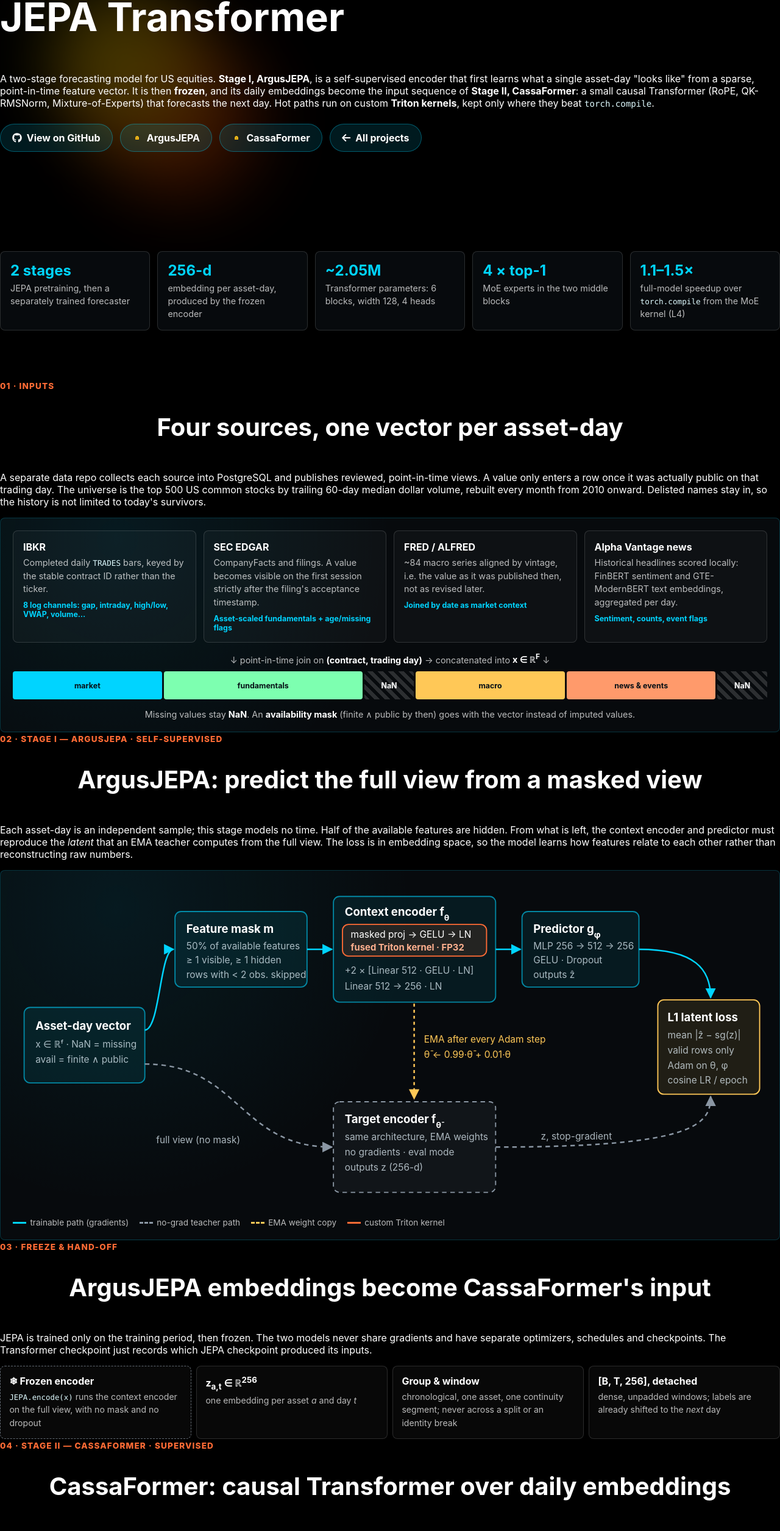
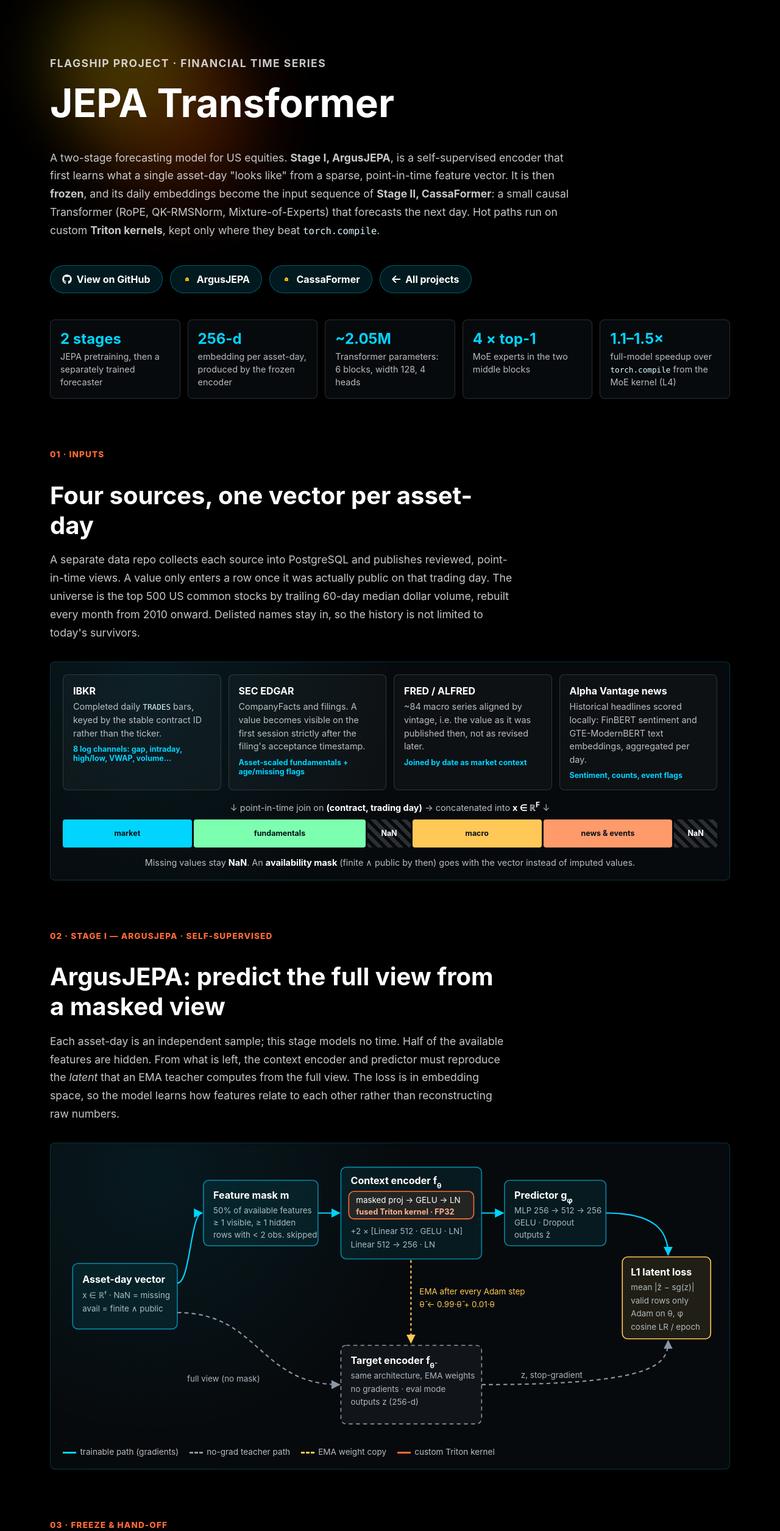
Before and after one commit to daMS2005/portfolio-website, a website built with Vite: page jepa-transformer.html in a window 1280 px wide. Shown: the part 100-2611 px from the top of the page at 61% size. Built offline with nearby package versions, Linux system fonts and the light colour scheme.

Commit message:
Make JEPA page self-contained after Notes page removal

```diff
--- a/jepa-transformer.html
+++ b/jepa-transformer.html
@@ -10,8 +10,14 @@
     <link rel="icon" href="/images/favicon.png" type="image/png">
     <style>
         .jt { --cyan: #00d4ff; --orange: #ff6b35; --gold: #ffc857; --muted: rgba(255,255,255,0.72); --line: rgba(255,255,255,0.14); --panel: rgba(9,12,16,0.86); }
-        .jt .notes-hero { min-height: 62vh; }
-        .jt .notes-hero h1 { font-size: clamp(2.3rem, 6vw, 4rem); }
+        .jt-page { max-width: 1180px; margin: 0 auto; padding: 8rem 2rem 4rem; box-sizing: border-box; }
+        .jt-hero { min-height: 62vh; display: flex; flex-direction: column; justify-content: center; max-width: 860px; }
+        .jt-hero h1 { font-size: clamp(2.3rem, 6vw, 4rem); line-height: 1.05; margin: 0 0 1.5rem; }
+        .jt-kicker { color: var(--cyan); font-weight: 700; letter-spacing: 0.08em; text-transform: uppercase; margin-bottom: 1rem; }
+        .jt-hero p, .jt-heading p { color: rgba(255,255,255,0.78); font-size: 1.1rem; line-height: 1.7; }
+        .jt-section { margin: 0 0 5rem; }
+        .jt-heading { max-width: 760px; margin-bottom: 2rem; }
+        .jt-heading h2 { text-align: left; margin-bottom: 0.75rem; }
         .jt-actions { display: flex; flex-wrap: wrap; gap: 0.75rem; margin-top: 1.5rem; }
         .jt-btn { display: inline-flex; align-items: center; gap: 0.5rem; padding: 0.75rem 1.2rem; border-radius: 999px; font-weight: 700; text-decoration: none; color: #fff; border: 1px solid rgba(0,212,255,0.35); background: rgba(0,212,255,0.12); transition: transform .2s, background .2s; }
         .jt-btn:hover { transform: translateY(-2px); background: rgba(255,69,0,0.22); border-color: rgba(255,69,0,0.4); }
@@ -58,7 +64,7 @@
         .jt-decision.k { border-left-color: var(--orange); }
         .jt code { font-family: ui-monospace, SFMono-Regular, Menlo, monospace; font-size: 0.88em; color: #dffbff; }
         @media (max-width: 768px) {
-            .jt.notes-page { padding: 7rem 16px 3rem; }
+            .jt-page { padding: 7rem 16px 3rem; }
             .jt-vector div { font-size: 0.65rem; }
             .jt-table td:last-child { white-space: normal; }
         }
@@ -97,7 +103,6 @@
             <ul class="nav-links">
                 <li><a href="/">Home</a></li>
                 <li><a href="/#projects">Projects</a></li>
-                <li><a href="/notes.html">Notes</a></li>
                 <li><a href="/#contact">Contact</a></li>
             </ul>
         </div>
@@ -112,9 +117,9 @@
         </defs>
     </svg>
 
-    <main class="notes-page jt">
-        <section class="notes-hero">
-            <p class="notes-kicker">Flagship project · Financial time series</p>
+    <main class="jt-page jt">
+        <section class="jt-hero">
+            <p class="jt-kicker">Flagship project · Financial time series</p>
             <h1>JEPA Transformer</h1>
             <p>
                 A two-stage forecasting model for US equities. <strong>Stage I, ArgusJEPA</strong>, is a self-supervised encoder that first learns
@@ -140,8 +145,8 @@
         </div>
 
         <!-- 01 DATA -->
-        <section class="notes-section">
-            <div class="notes-section-heading">
+        <section class="jt-section">
+            <div class="jt-heading">
                 <span class="jt-step">01 · Inputs</span>
                 <h2>Four sources, one vector per asset-day</h2>
                 <p>
@@ -172,8 +177,8 @@
         </section>
 
         <!-- 02 JEPA -->
-        <section class="notes-section">
-            <div class="notes-section-heading">
+        <section class="jt-section">
+            <div class="jt-heading">
                 <span class="jt-step">02 · Stage I — ArgusJEPA · self-supervised</span>
                 <h2>ArgusJEPA: predict the full view from a masked view</h2>
                 <p>
@@ -254,8 +259,8 @@
         </section>
 
         <!-- 03 FREEZE -->
-        <section class="notes-section">
-            <div class="notes-section-heading">
+        <section class="jt-section">
+            <div class="jt-heading">
                 <span class="jt-step">03 · Freeze &amp; hand-off</span>
                 <h2>ArgusJEPA embeddings become CassaFormer's input</h2>
                 <p>
@@ -272,8 +277,8 @@
         </section>
 
         <!-- 04 TRANSFORMER -->
-        <section class="notes-section">
-            <div class="notes-section-heading">
+        <section class="jt-section">
+            <div class="jt-heading">
                 <span class="jt-step">04 · Stage II — CassaFormer · supervised</span>
                 <h2>CassaFormer: causal Transformer over daily embeddings</h2>
                 <p>
@@ -431,8 +436,8 @@
         </section>
 
         <!-- 05 KERNELS -->
-        <section class="notes-section">
-            <div class="notes-section-heading">
+        <section class="jt-section">
+            <div class="jt-heading">
                 <span class="jt-step">05 · Custom kernels</span>
                 <h2>Triton only where it beats <code>torch.compile</code></h2>
                 <p>
@@ -493,8 +498,8 @@
         </section>
 
         <!-- 06 DECISIONS -->
-        <section class="notes-section">
-            <div class="notes-section-heading">
+        <section class="jt-section">
+            <div class="jt-heading">
                 <span class="jt-step">06 · Design decisions</span>
                 <h2>Why it is built this way</h2>
             </div>
@@ -512,7 +517,7 @@
             </div>
         </section>
 
-        <section class="notes-section" style="text-align:center">
+        <section class="jt-section" style="text-align:center">
             <h2>Code &amp; weights</h2>
             <p style="color:var(--muted)">Architecture, training loops, kernels, tests and benchmarks live in the public model repository; trained weights are on Hugging Face.</p>
             <div class="jt-actions" style="justify-content:center">
```
